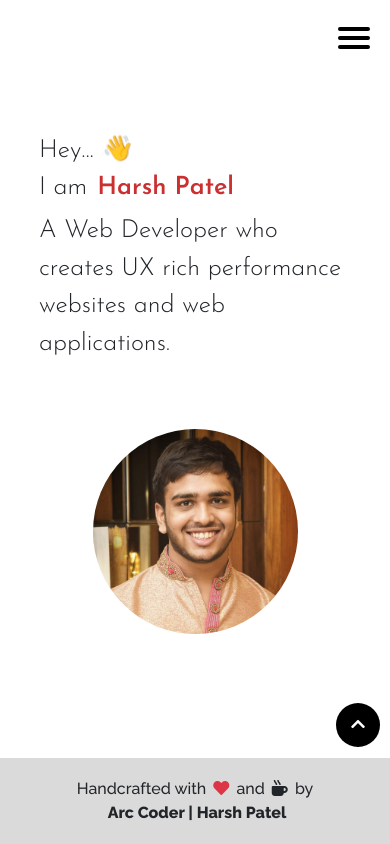
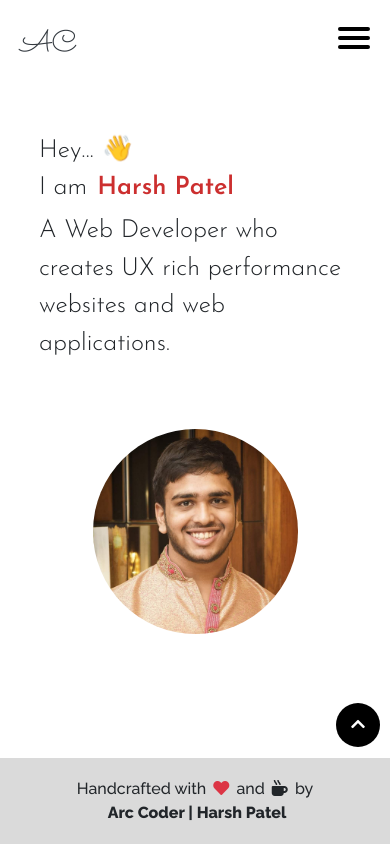
Before and after one commit to coding-with-fun/final-portfolio, a React (Create React App) app: page / in a window 390 px wide. Shown: the top 844 px of the page. Built offline with nearby package versions, Linux system fonts and the light colour scheme; no server answers.

Commit message:
C-23 Tweaks

```diff
--- a/src/components/Navbar.js
+++ b/src/components/Navbar.js
@@ -12,6 +12,7 @@
             <div className="left__container">
                 <a href="#home">
                     <div className="logo__container">Arc Coder</div>
+                    <div className="short_logo__container">AC</div>
                 </a>
             </div>
 
--- a/src/scss/components/Navbar.scss
+++ b/src/scss/components/Navbar.scss
@@ -21,9 +21,15 @@
 
     .left__container {
         margin-left: 20px;
+        font-family: "Sacramento", cursive;
 
-        .logo__container {
+        .logo__container,
+        .short_logo__container {
             font-size: 30px;
+        }
+
+        .short_logo__container {
+            display: none;
         }
     }
 
@@ -56,7 +62,14 @@
 @media only screen and (max-width: 600px) {
     .navbar__container {
         .left__container {
-            opacity: 0;
+            .logo__container {
+                display: none;
+            }
+
+            .short_logo__container {
+                display: block;
+                margin-top: 16px;
+            }
         }
 
         .right__container {
--- a/src/scss/index.scss
+++ b/src/scss/index.scss
@@ -1,4 +1,7 @@
-@import url("https://fonts.googleapis.com/css2?family=Josefin+Sans:wght@100;200;300;400;500;600;700&family=Montserrat:wght@100;200;300;400;500;600;700;800;900&family=Raleway:wght@100;200;300;400;500;600;700;800;900&display=swap");
+@import url("https://fonts.googleapis.com/css2?family=Josefin+Sans:wght@300;400;500;600;700&display=swap");
+@import url("https://fonts.googleapis.com/css2?family=Montserrat:wght@300;400;500;600;700;800;900&display=swap");
+@import url("https://fonts.googleapis.com/css2?family=Raleway:wght@300;400;500;600;700;800;900&display=swap");
+@import url('https://fonts.googleapis.com/css2?family=Sacramento&display=swap');
 
 @import "./components/Body.scss";
 @import "./components/Footer.scss";
```
